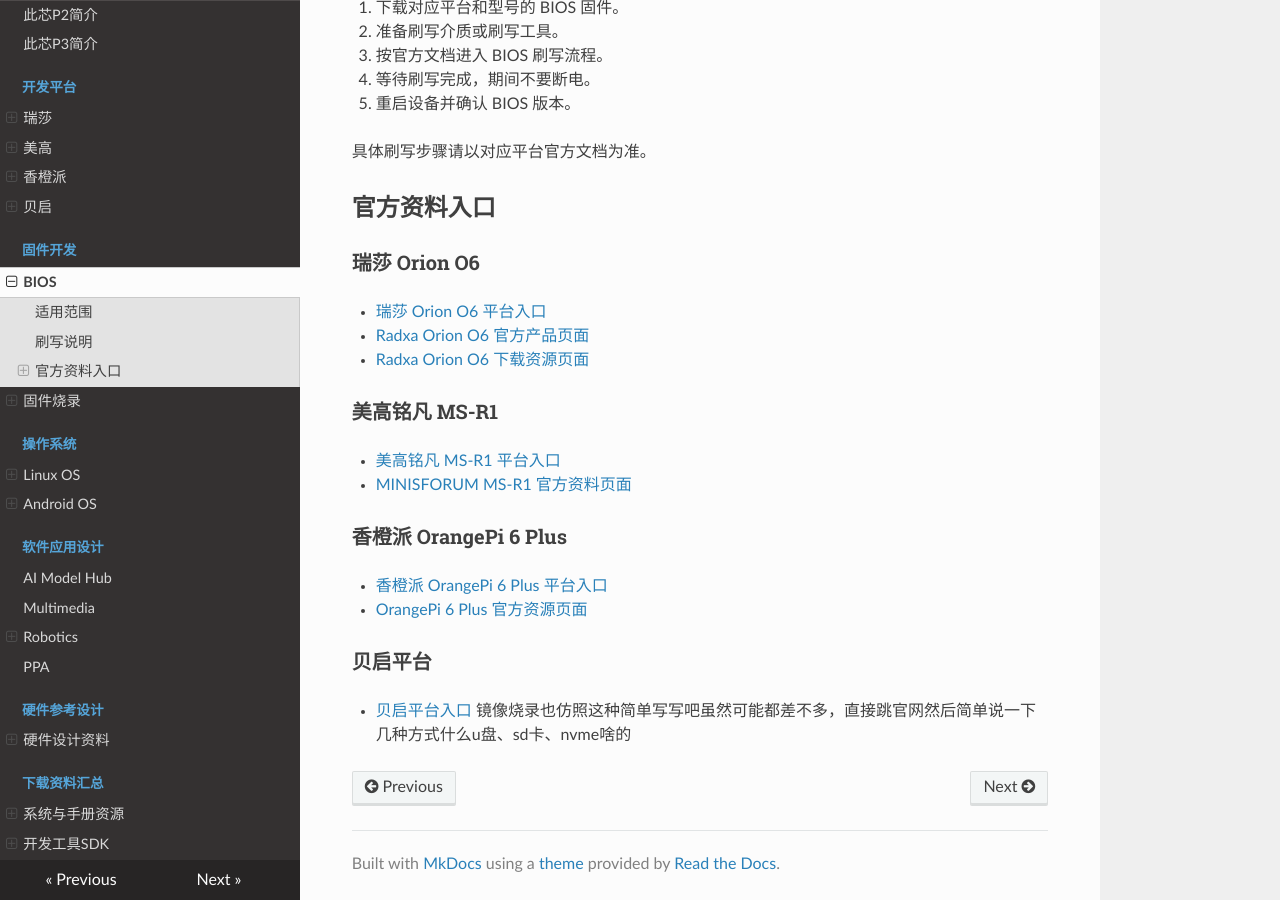
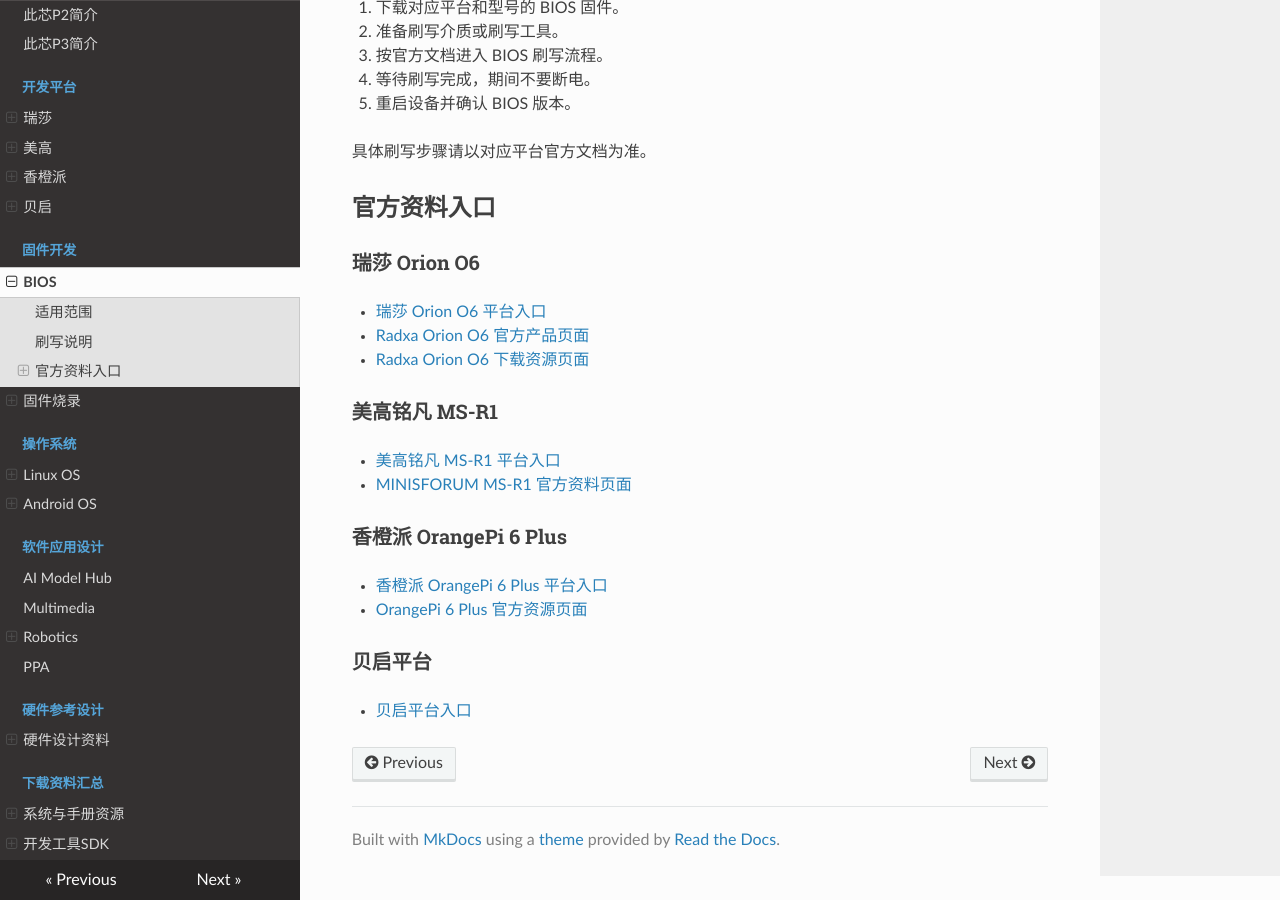
Before and after one commit to chao-luan/cix-cdc-docs, an MkDocs documentation site: the page built from docs/固件开发/BIOS.md, in a window 1280 px wide and 900 px high, scrolled down 772 px. Built offline with MkDocs 1.6.1, drawn with Linux system fonts in a browser that asks for light colours; nearby versions of some CDN libraries.

Commit message:
Update BIOS.md

```diff
--- a/docs/固件开发/BIOS.md
+++ b/docs/固件开发/BIOS.md
@@ -49,4 +49,3 @@ BIOS 用于完成平台初始化、启动设备识别、系统引导以及部分
 ### 贝启平台
 
 - [贝启平台入口](../开发平台/贝启.md)
-镜像烧录也仿照这种简单写写吧虽然可能都差不多，直接跳官网然后简单说一下几种方式什么u盘、sd卡、nvme啥的
```
